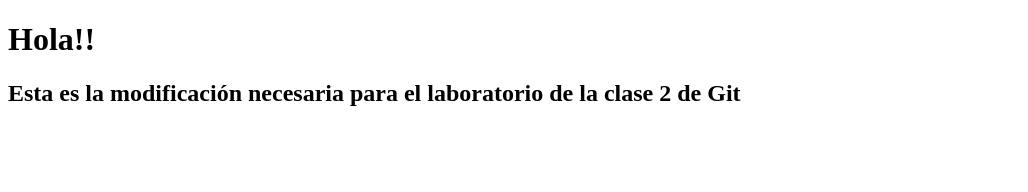
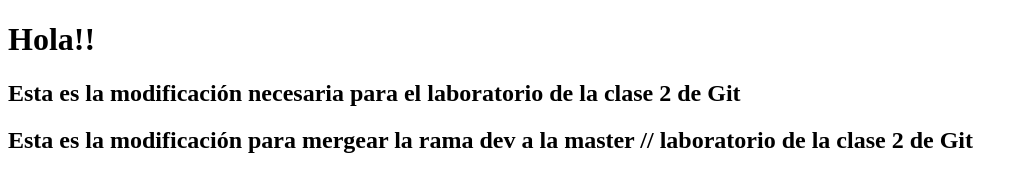
Before and after one commit to NSaad89/git, a plain HTML site: page index.html in a window 1280 px wide. Shown: the whole page, without its empty margins (0-1028 px from the left). Drawn offline with Linux system fonts and the light colour scheme.

Commit message:
Agregamos docu a Index.html

```diff
--- a/index.html
+++ b/index.html
@@ -9,6 +9,7 @@
 
     <h1>Hola!!</h1>
     <h2>Esta es la modificación necesaria para el laboratorio de la clase 2 de Git</h2>
+    <h2>Esta es la modificación para mergear la rama dev a la master // laboratorio de la clase 2 de Git</h2>
 
 </body>
 </html>
```
